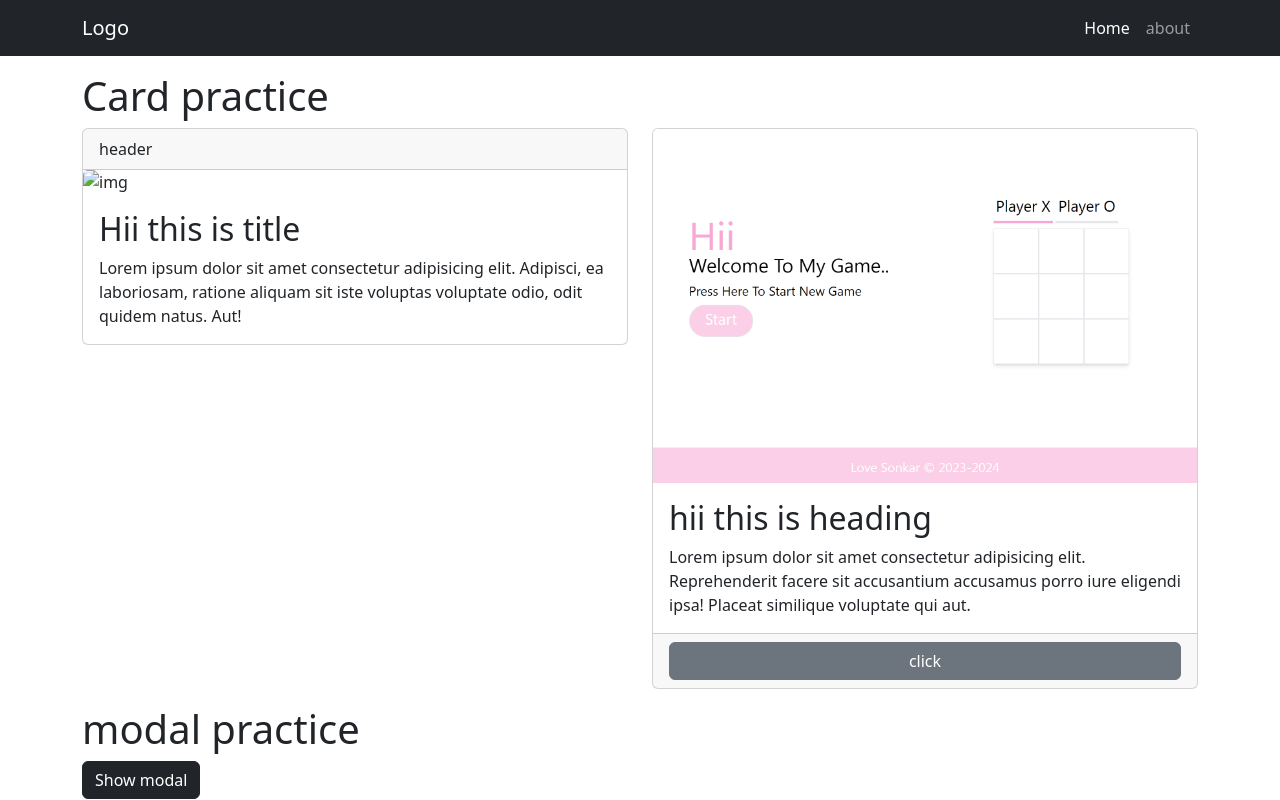
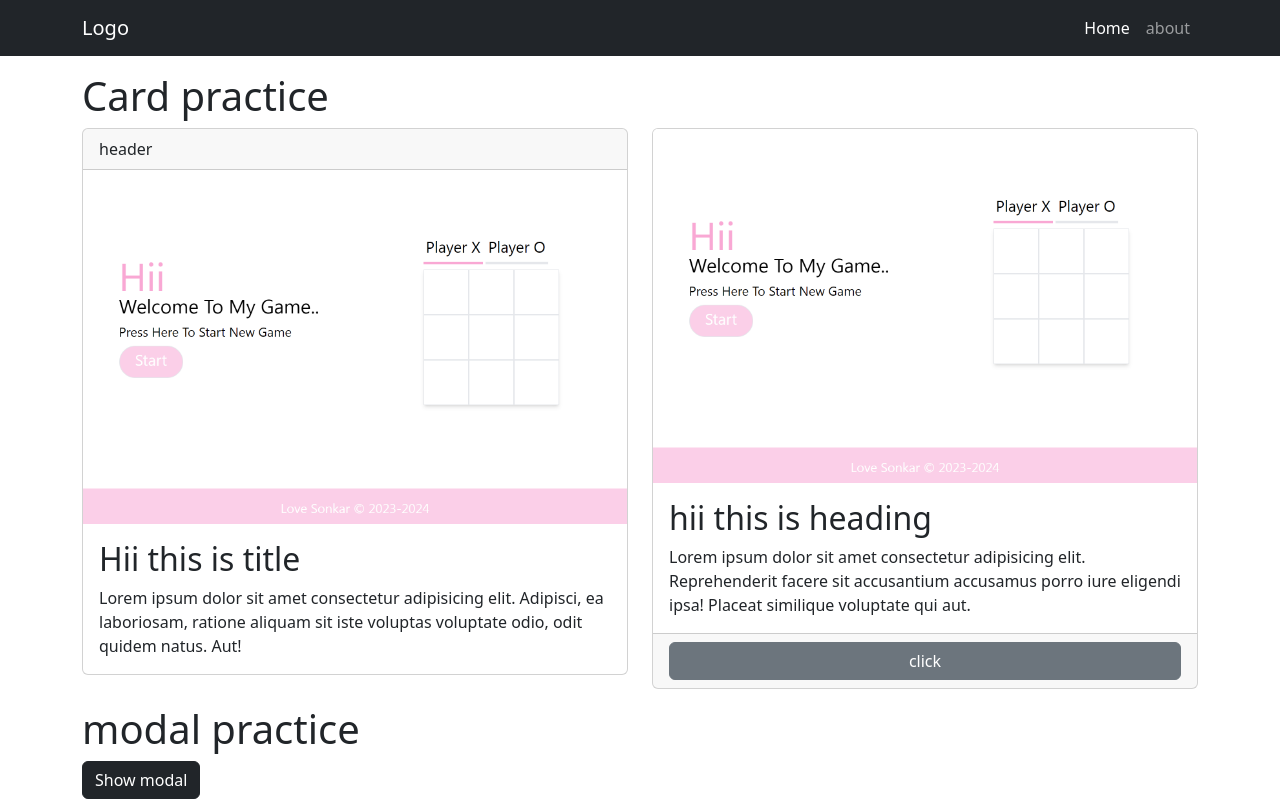
Before and after one commit to love-sonkar/bootstrap-practice, a plain HTML site: page day1/index.html in a window 1280 px wide. Drawn offline with nearby package versions, Linux system fonts and the light colour scheme.

Commit message:
some bug fix

```diff
--- a/day1/index.html
+++ b/day1/index.html
@@ -44,8 +44,11 @@
         <div class="col-sm-6">
           <div class="card">
             <div class="card-header">header</div>
-            <img src=/bootstrap-practice/day1/top.png` class="card-img-top"
-            alt="img" />
+            <img
+              src="/bootstrap-practice/day1/top.png"
+              class="card-img-top"
+              alt="img"
+            />
             <div class="card-body">
               <h2 class="card-title">Hii this is title</h2>
               <p class="card-text">
```
Also changed, not shown: index.html (+1 -1 lines).
